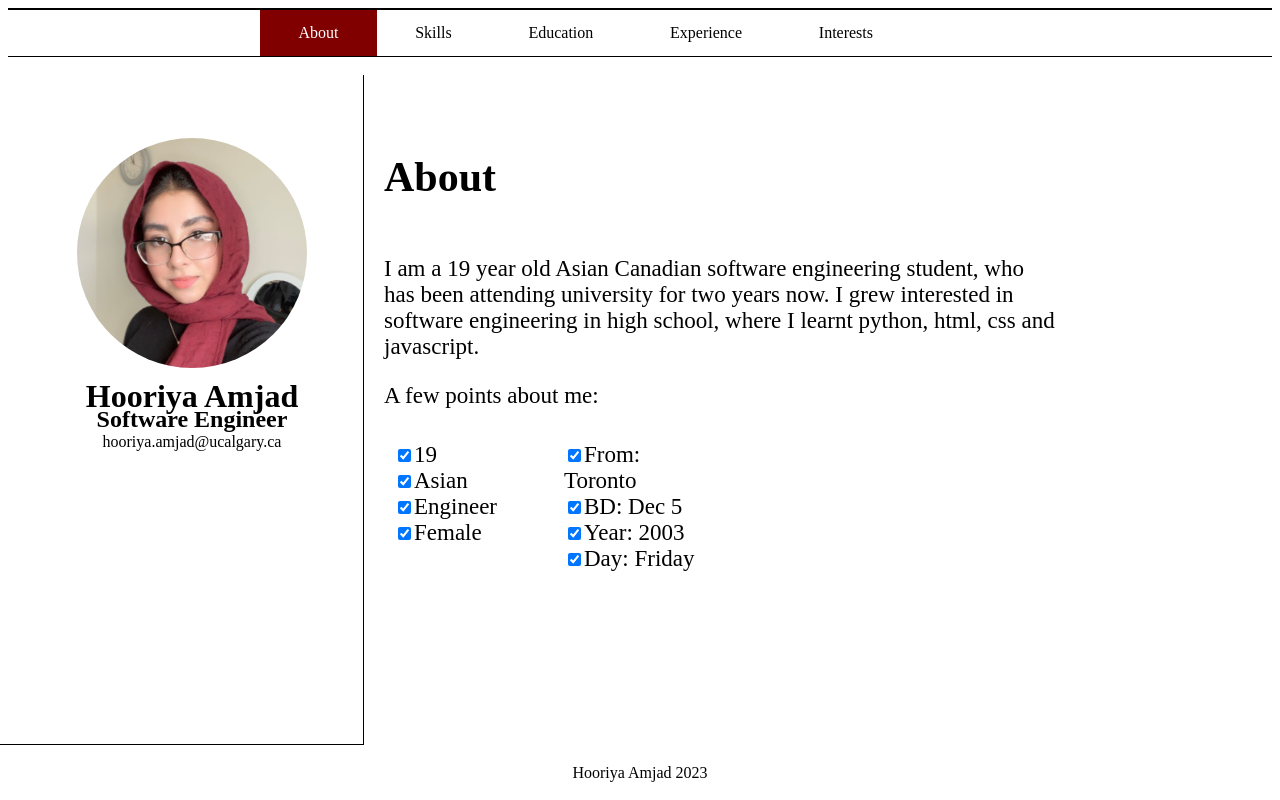
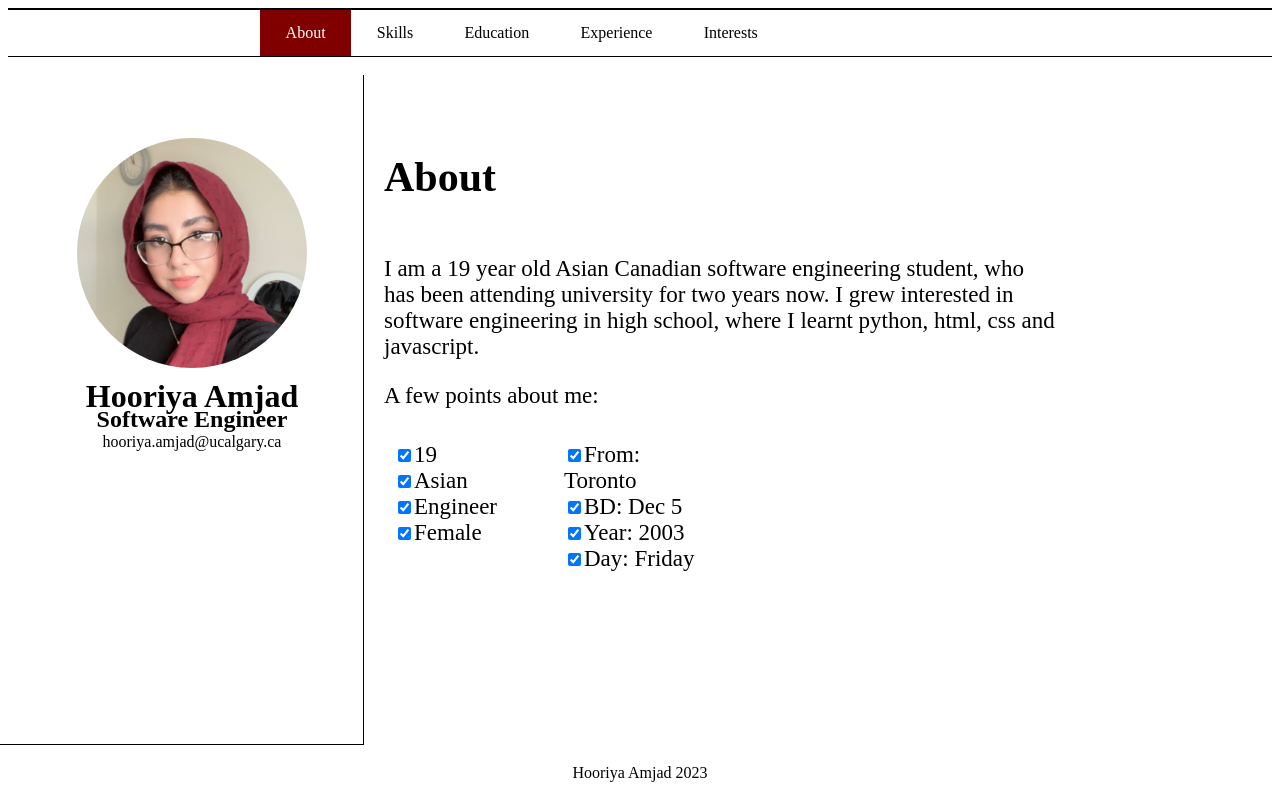
Before and after one commit to hooriyaamjad/hooriyaamjad.github.io, a plain HTML site: page index.html in a window 1280 px wide. Drawn offline with Linux system fonts and the light colour scheme; a web font is replaced by a local one.

Commit message:
Update style.css

```diff
--- a/style.css
+++ b/style.css
@@ -196,7 +196,7 @@ li.b {
     display: block;
     color: black;
     text-align: center;
-    padding: 14px 3vw;
+    padding: 14px 2vw;
     text-decoration: none;
 }
 
```
